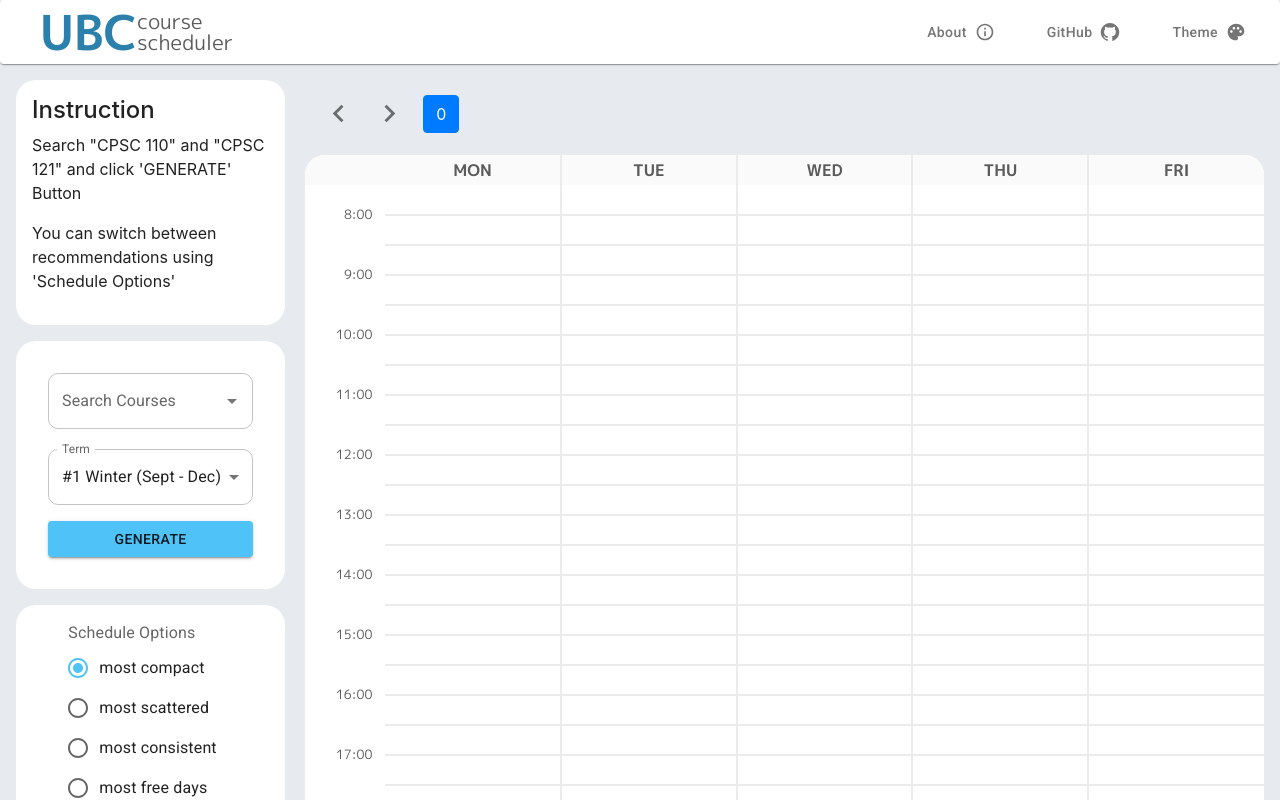
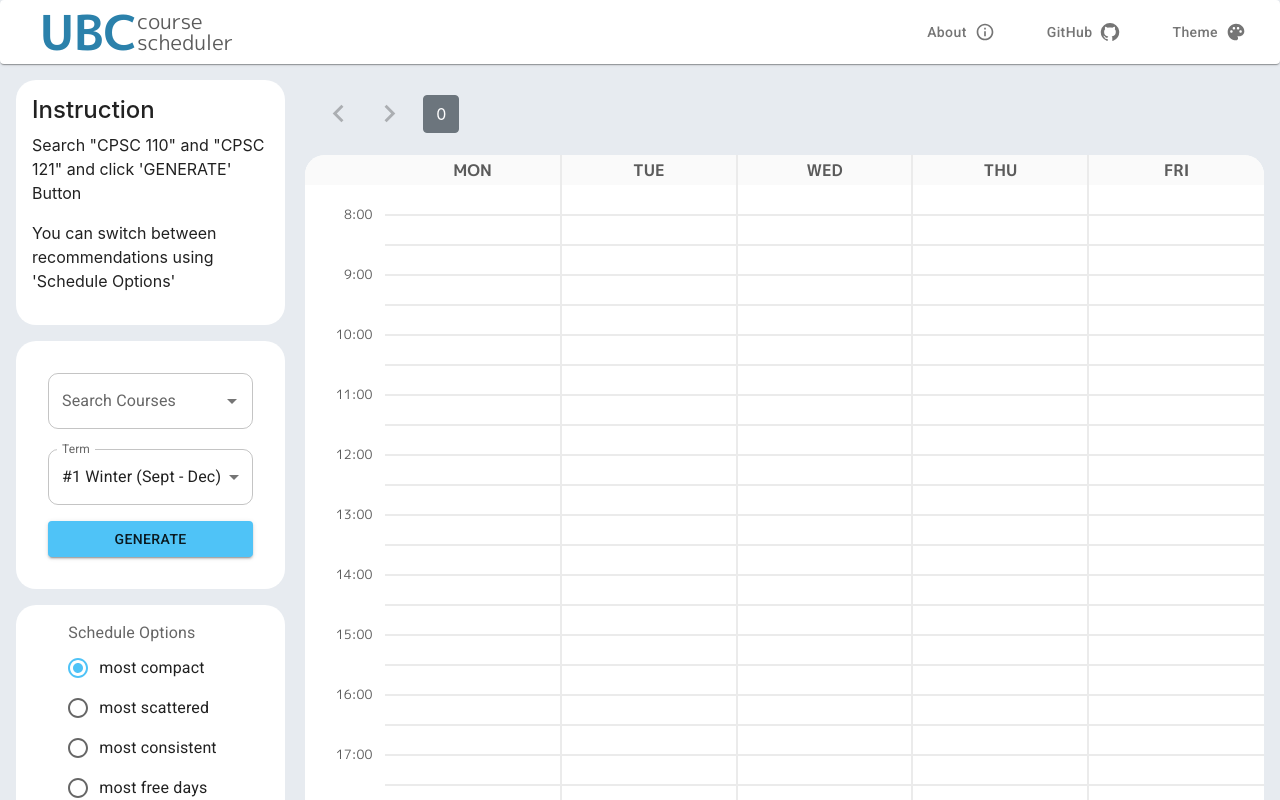
Before and after one commit to ptellier/coursescheduler-prod, a React (Create React App) app: page / in a window 1280 px wide. Shown: the top 800 px of the page. Built offline with nearby package versions, Linux system fonts and the light colour scheme.

Commit message:
added: min-maps controller, traversing buttons and current indicator

```diff
--- a/src/components/History.jsx
+++ b/src/components/History.jsx
@@ -13,14 +13,23 @@ const History = () => {
   return (
     <Box p={1}>
         <ButtonGroup>
-            <IconButton onClick={() => showPrevInHistory()}><ChevronLeftIcon fontSize="large"/></IconButton>
-            <IconButton onClick={() => showNextInHistory()}><ChevronRightIcon fontSize="large"/></IconButton>
+            <IconButton
+              disabled={pointer === 0 ? true : false}
+              onClick={() => showPrevInHistory()}
+            >
+              <ChevronLeftIcon fontSize="large"/>
+            </IconButton>
+
+            <IconButton
+              disabled={pointer === history.length-1 ? true : false}
+              onClick={() => showNextInHistory()}
+              >
+                <ChevronRightIcon fontSize="large"/>
+            </IconButton>
         </ButtonGroup>
 
       {history.map((h, idx) =>
-        // <IconButton className="btn btn-primary">{idx}</IconButton>
-
-        <button className={`mx-2 btn ${idx === pointer ? "btn-primary" : "btn-secondary"}`}>{idx}</button>
+        <button className={`mx-2 btn ${(idx === pointer && history[0].length > 0) ? "btn-primary" : "btn-secondary"}`}>{idx}</button>
       )}
    </Box>
   )
```
